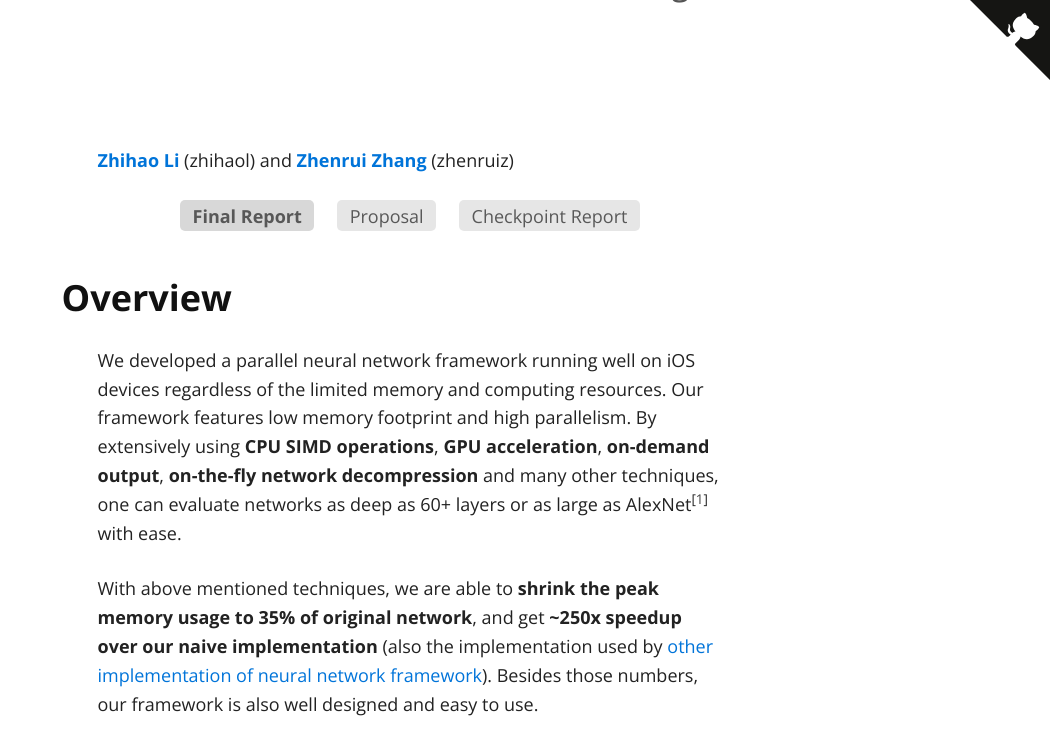
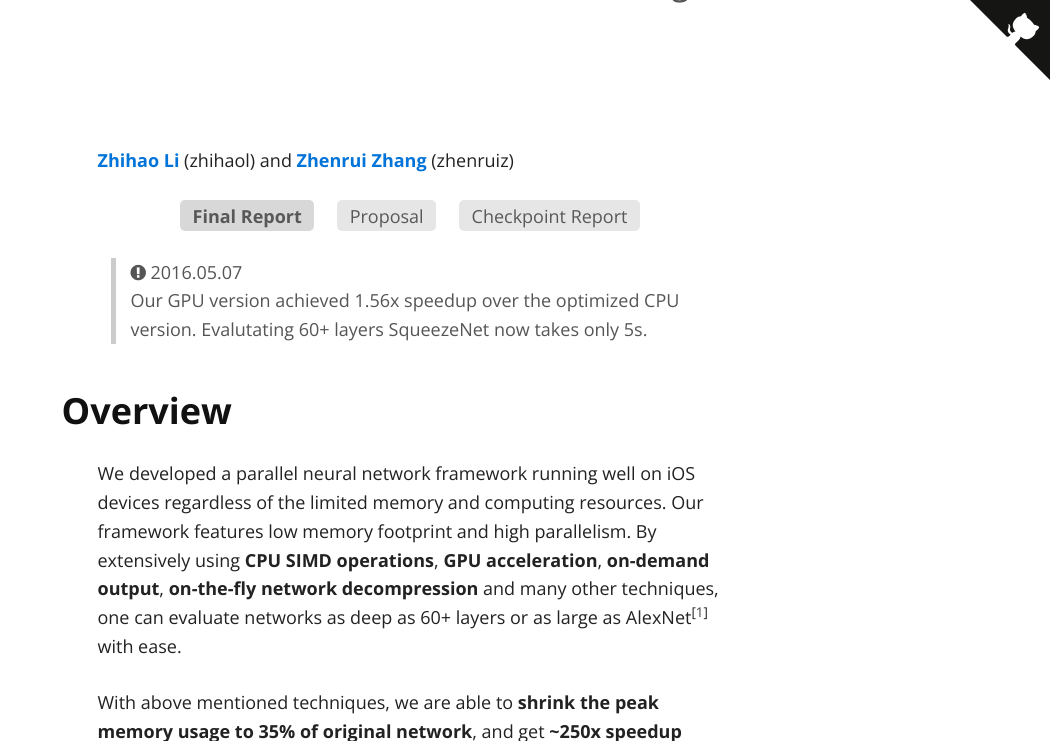
Before and after one commit to codinfox/espresso, a Jekyll site: the page built from index.md, in a window 1280 px wide and 900 px high, scrolled down 430 px, cut to the strip 0-741 px from the top of the window. Shown: the whole strip, without its empty margins (230-1280 px from the left). Built offline with Jekyll 4.4.1, drawn with Linux system fonts in a browser that asks for light colours; nearby versions of some CDN libraries.

Commit message:
Update index.md

```diff
--- a/index.md
+++ b/index.md
@@ -14,6 +14,8 @@ layout: default
 
 <style>a.nav { color: #585858; border-radius: 5px; background: #E6E6E6; padding: .2em .7em; text-decoration: none; margin: 0 .5em; }a.nav:hover { background: #D8D8D8; color: black;}a.nav.selected { background: #D8D8D8; font-weight: bold; }small{color: #5e5e5e; display:block;text-align:center;margin-bottom: 1em;}</style>
 <div style="text-align: center;"><a class="nav selected" href="http://codinfox.github.io/espresso/proposal" target="_blank">Final Report</a> <a class="nav" href="http://codinfox.github.io/espresso/proposal" target="_blank">Proposal</a> <a class="nav"  href="http://codinfox.github.io/espresso/checkpoint" target="_blank">Checkpoint Report</a></div>
+
+<blockquote style="margin-top:1.5em;"><p><date style="display:block;"><i class="fa fa-exclamation-circle" aria-hidden="true"></i> 2016.05.07</date> Our GPU version achieved 1.56x speedup over the optimized CPU version. Evalutating 60+ layers SqueezeNet now takes only 5s. </p></blockquote>
 
 ### Overview
 
@@ -90,11 +92,11 @@ We can see the peak memory usage is 327.3M, which is significantly lower than 1.
 
 The following table is the running time of evaluting 3 networks in our framework.
 
-|   Network   | Naive | Optimized |
-|:---------:|:-------------------:|:-----:|
-| `SqueezeNet`(31M) |~1800s| 7.8s |
-| `AlexNet` (233M) | / |  6.9s |
-|`MNIST`(11M)| / |0.024s |
+|   Network   | Naive | Optimized | GPU Optimized |
+|:---------:|:-------------------:|:-----:|:-------:|
+| `SqueezeNet`(31M) |~1800s| 7.8s |~5s|
+| `AlexNet` (233M) | / |  6.9s | / |
+|`MNIST`(11M)| / |0.024s | / |
 
 Although `AlexNet` has much more parameters(200M model file) than `SqueezeNet`(30M model file), the evaluation time is still less than `SqueezeNet`, one difference between the two network is that `SqueezeNet` has a lot more layers than `AlexNet`, which means the inherent sequential part of the computation is potentially larger since our implementation enforces strict dependencies between layers(The layers are topologically sorted according to dependency in construction time). The same argument applies for the running time of `MNIST` since it has far shallower networks.
 
```
